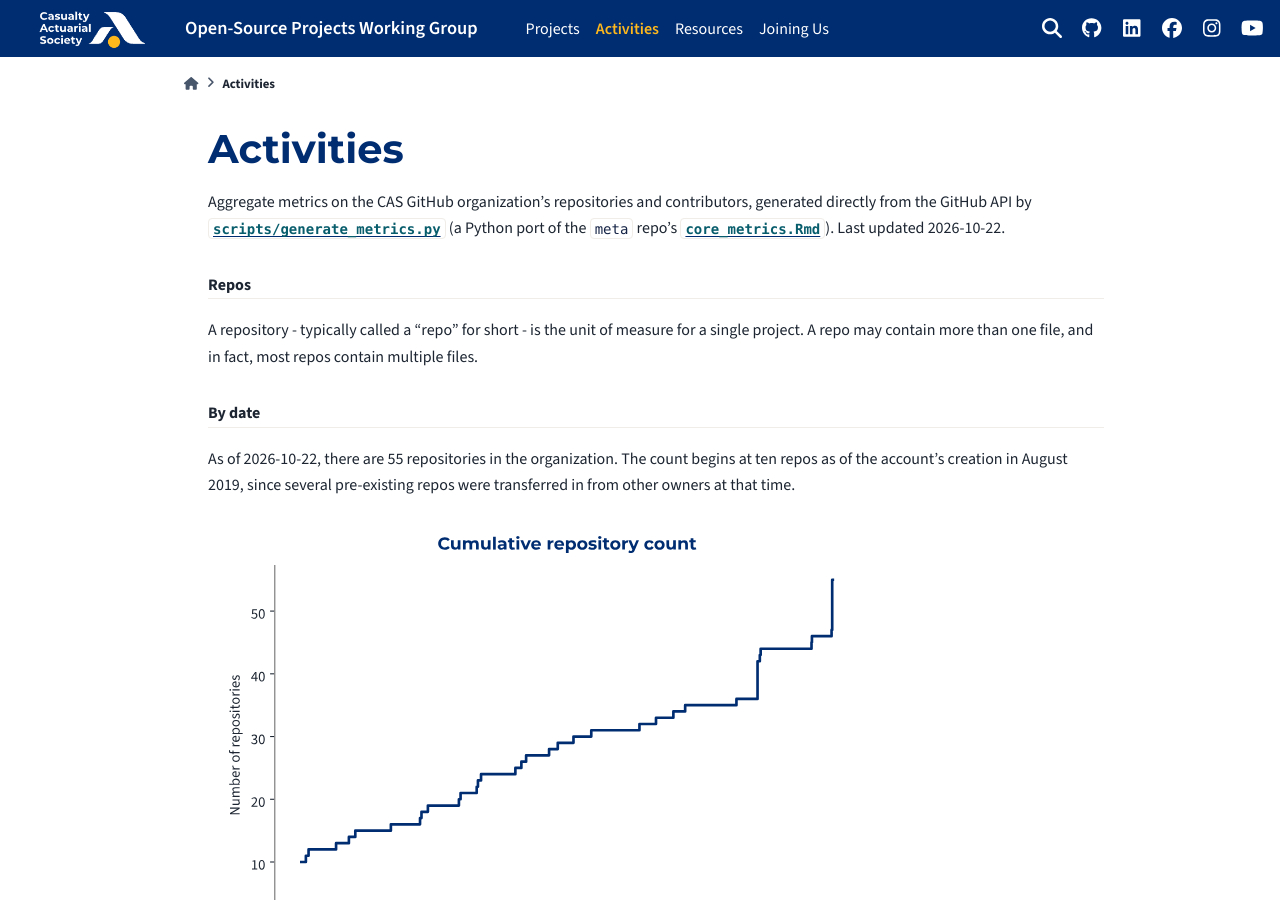
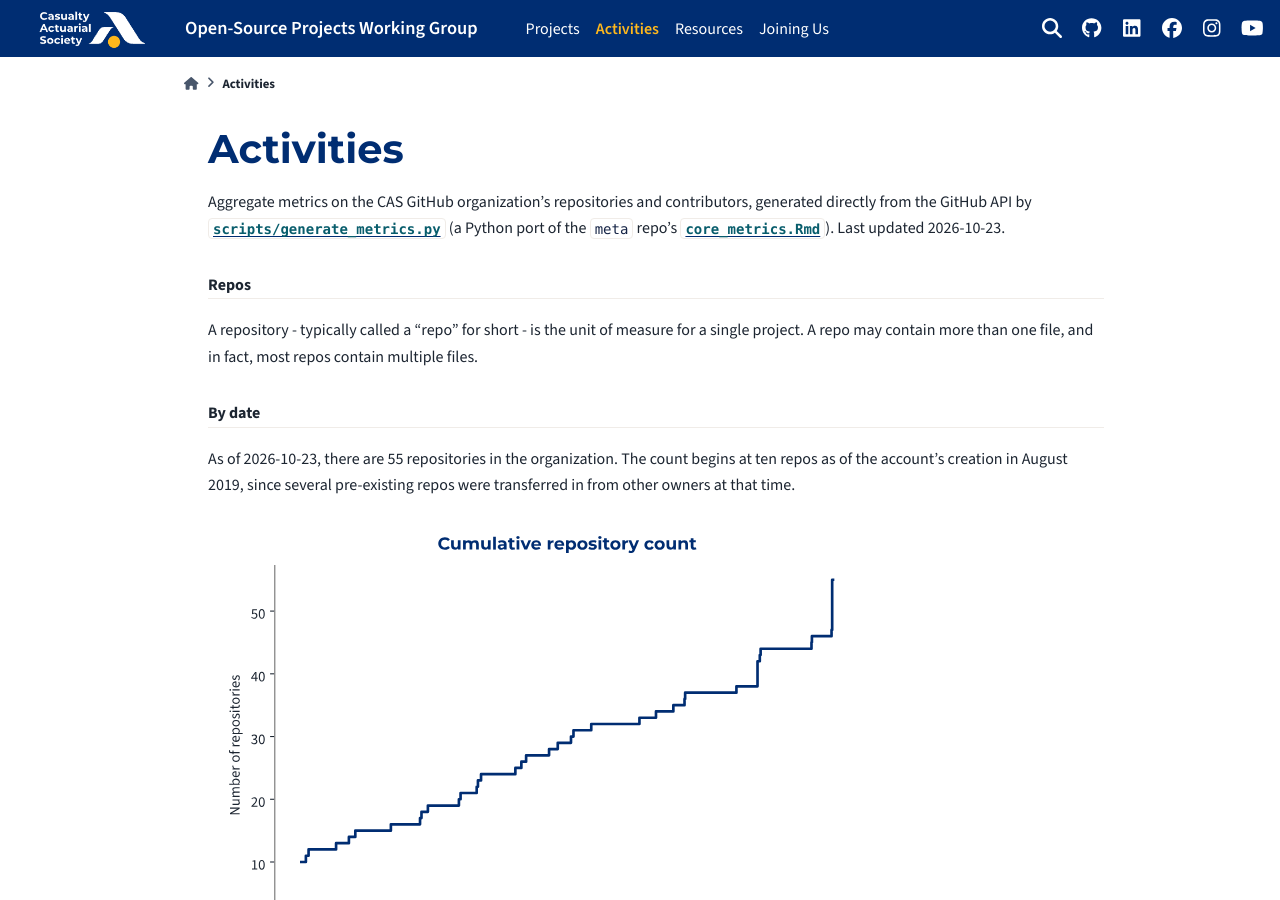
Before and after one commit to casact/casact.github.io, a Sphinx documentation site: the page built from docs/activities.md, in a window 1280 px wide and 900 px high. Built offline with Sphinx 7.4.7 and the PyData theme 0.15.4, drawn with Linux system fonts in a browser that asks for light colours; some of the changed text lies outside the part shown.

Commit message:
Update GitHub metrics

````diff
--- a/docs/activities.md
+++ b/docs/activities.md
@@ -3,7 +3,7 @@
 <!-- METRICS:START -->
 <!-- Generated by scripts/generate_metrics.py - do not edit by hand. -->
 
-Aggregate metrics on the CAS GitHub organization's repositories and contributors, generated directly from the GitHub API by [`scripts/generate_metrics.py`](https://github.com/casact/casact.github.io/blob/main/scripts/generate_metrics.py) (a Python port of the `meta` repo's [`core_metrics.Rmd`](https://github.com/casact/meta/blob/master/git_metrics/core_metrics.Rmd)). Last updated 2026-10-22.
+Aggregate metrics on the CAS GitHub organization's repositories and contributors, generated directly from the GitHub API by [`scripts/generate_metrics.py`](https://github.com/casact/casact.github.io/blob/main/scripts/generate_metrics.py) (a Python port of the `meta` repo's [`core_metrics.Rmd`](https://github.com/casact/meta/blob/master/git_metrics/core_metrics.Rmd)). Last updated 2026-10-23.
 
 ```{rubric} Repos
 ```
@@ -13,7 +13,7 @@ A repository - typically called a "repo" for short - is the unit of measure for
 ```{rubric} By date
 ```
 
-As of 2026-10-22, there are 55 repositories in the organization. The count begins at ten repos as of the account's creation in August 2019, since several pre-existing repos were transferred in from other owners at that time.
+As of 2026-10-23, there are 55 repositories in the organization. The count begins at ten repos as of the account's creation in August 2019, since several pre-existing repos were transferred in from other owners at that time.
 
 ![Cumulative repository count over time](/_static/images/metrics/repo_growth.svg)
 
@@ -107,8 +107,8 @@ Authors who have worked across multiple repositories:
 <tr><td>jbogaardt</td><td>3</td></tr>
 <tr><td>cbalona</td><td>3</td></tr>
 <tr><td>kevinykuo</td><td>2</td></tr>
+<tr><td>dependabot[bot]</td><td>2</td></tr>
 <tr><td>henrydingliu</td><td>2</td></tr>
-<tr><td>dependabot[bot]</td><td>2</td></tr>
 </tbody>
 </table>
 ```
````
Also changed, not shown: other parts of docs/activities.md (+10 -10 lines), docs/index.md (+2 -2 lines), docs/_static/images/metrics/by_language.svg, docs/_static/images/metrics/cumulative_commits.svg, docs/_static/images/metrics/cumulative_issues_closed.svg, docs/_static/images/metrics/cumulative_prs.svg, docs/_static/images/metrics/forks.svg, docs/_static/images/metrics/repo_growth.svg, docs/_static/images/metrics/stars.svg.
